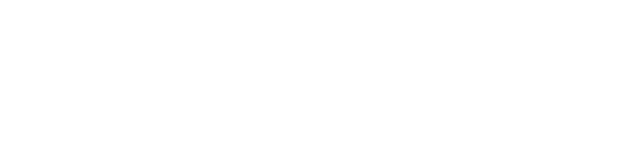
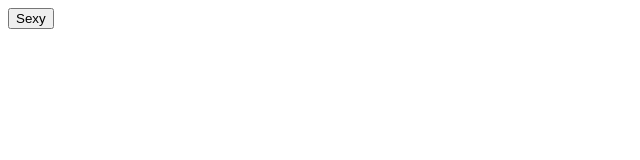
Before and after one commit to Noxerio/gittest, a plain HTML site: page index.html in a window 1280 px wide. Shown: the whole page, without its empty margins (0-640 px from the left). Drawn offline with Linux system fonts and the light colour scheme.

Commit message:
Added sexy button

```diff
--- a/index.html
+++ b/index.html
@@ -5,6 +5,6 @@
     <title>Pussy</title>
 </head>
 <body>
-
+<button>Sexy</button>
 </body>
 </html>
```
